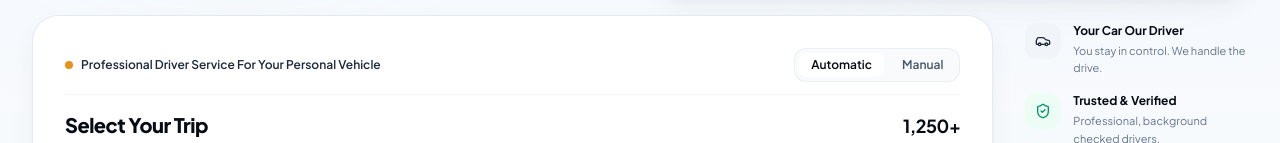
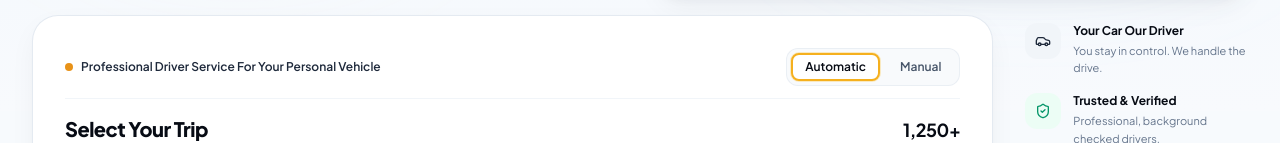
Before and after one commit to sarvexmarketing-hash/driverbeee, a React (Vite) app: page / in a window 1280 px wide. Shown: the part 496-639 px from the top of the page. Built offline with nearby package versions, Linux system fonts and the light colour scheme; no server answers; the database is empty.

Commit message:
style: add gold border to selected transmission button in booking card and modal

```diff
--- a/src/components/BookingCard.tsx
+++ b/src/components/BookingCard.tsx
@@ -34,10 +34,10 @@ export const BookingCard: React.FC<BookingCardProps> = ({
           <button
             type="button"
             onClick={() => updateBookingState({ transmission: 'automatic' })}
-            className={`px-3 py-1 text-xs font-semibold rounded-lg transition-all ${
+            className={`px-3 py-1 text-xs font-semibold rounded-lg transition-all border-2 ${
               bookingState.transmission === 'automatic'
-                ? 'bg-white text-navy-950 shadow-xs'
-                : 'text-navy-600 hover:text-navy-900'
+                ? 'bg-white text-navy-950 border-bee-500 ring-1 ring-bee-400/40 shadow-xs font-bold'
+                : 'border-transparent text-navy-600 hover:text-navy-900'
             }`}
           >
             Automatic
@@ -45,10 +45,10 @@ export const BookingCard: React.FC<BookingCardProps> = ({
           <button
             type="button"
             onClick={() => updateBookingState({ transmission: 'manual' })}
-            className={`px-3 py-1 text-xs font-semibold rounded-lg transition-all ${
+            className={`px-3 py-1 text-xs font-semibold rounded-lg transition-all border-2 ${
               bookingState.transmission === 'manual'
-                ? 'bg-white text-navy-950 shadow-xs'
-                : 'text-navy-600 hover:text-navy-900'
+                ? 'bg-white text-navy-950 border-bee-500 ring-1 ring-bee-400/40 shadow-xs font-bold'
+                : 'border-transparent text-navy-600 hover:text-navy-900'
             }`}
           >
             Manual
--- a/src/components/BookingModal.tsx
+++ b/src/components/BookingModal.tsx
@@ -31,6 +31,7 @@ export const BookingModal: React.FC<BookingModalProps> = ({
   );
   const [phone, setPhone] = useState('9845012345');
   const [carType, setCarType] = useState<'hatchback' | 'sedan' | 'suv'>((bookingState.carType as any) || 'sedan');
+  const [transmission, setTransmission] = useState<'automatic' | 'manual'>(bookingState.transmission || 'automatic');
   const [carPlate, setCarPlate] = useState('TS-03-MJ-4412');
   const [carModel, setCarModel] = useState('Honda City / Luxury Sedan');
   const [isProcessing, setIsProcessing] = useState(false);
@@ -41,6 +42,7 @@ export const BookingModal: React.FC<BookingModalProps> = ({
   // Synchronize delivery address when outstation destination or distance slab is selected
   useEffect(() => {
     if (isOpen) {
+      setTransmission(bookingState.transmission || 'automatic');
       if (bookingState.tripType === 'outside') {
         if (bookingState.outstationMode === 'distance') {
           setDeliveryAddress(`Destination (${bookingState.outstationDistanceRange || 'Distance Slab'})`);
@@ -148,7 +150,7 @@ export const BookingModal: React.FC<BookingModalProps> = ({
           `• Daily Service Window: 12 Hours (8:00 AM – 8:00 PM)`,
           `• Overtime Charges: ₹100 per hour beyond 12 hours`,
           `• Driver Night Stay: Client provides food & basic accommodation`,
-          `• Transmission: ${bookingState.transmission === 'automatic' ? 'Automatic' : 'Manual'}`,
+          `• Transmission: ${transmission === 'automatic' ? 'Automatic' : 'Manual'}`,
           `• Car Type: ${carType.toUpperCase()}`,
           `• Vehicle: ${carType.toUpperCase()} • ${carModel || 'Personal Car'} (${carPlate || 'TS-03-MJ-4412'})`,
           `• Booked For: ${forWhomStr}`,
@@ -165,7 +167,7 @@ export const BookingModal: React.FC<BookingModalProps> = ({
           `• Daily Service Window: 12 Hours (8:00 AM – 8:00 PM)`,
           `• Overtime Charges: ₹100 per hour beyond 12 hours`,
           `• Driver Night Stay: Client provides food & basic accommodation`,
-          `• Transmission: ${bookingState.transmission === 'automatic' ? 'Automatic' : 'Manual'}`,
+          `• Transmission: ${transmission === 'automatic' ? 'Automatic' : 'Manual'}`,
           `• Car Type: ${carType.toUpperCase()}`,
           `• Vehicle: ${carType.toUpperCase()} • ${carModel || 'Personal Car'} (${carPlate || 'TS-03-MJ-4412'})`,
           `• Booked For: ${forWhomStr}`,
@@ -179,7 +181,7 @@ export const BookingModal: React.FC<BookingModalProps> = ({
       bookingNotes = [
         `[WITHIN THE CITY TRIP (Warangal / Local)]`,
         `• Package Duration: ${bookingState.duration} Hours (${bookingState.duration === 2 ? '2-Hr Short Trip' : bookingState.duration === 4 ? '4-Hr Half Day' : bookingState.duration === 6 ? '6-Hr Extended' : '8-Hr Full Day'})`,
-        `• Transmission: ${bookingState.transmission === 'automatic' ? 'Automatic' : 'Manual'}`,
+        `• Transmission: ${transmission === 'automatic' ? 'Automatic' : 'Manual'}`,
         `• Car Type: ${carType.toUpperCase()}`,
         `• Vehicle: ${carType.toUpperCase()} • ${carModel || 'Personal Car'} (${carPlate || 'TS-03-MJ-4412'})`,
         `• Booked For: ${forWhomStr}`,
@@ -200,7 +202,7 @@ export const BookingModal: React.FC<BookingModalProps> = ({
         scheduleType: bookingState.scheduleType,
         date: bookingState.scheduleType === 'now' ? new Date().toISOString().split('T')[0] : bookingState.date,
         time: bookingState.scheduleType === 'now' ? 'Immediate (~30 mins)' : bookingState.time,
-        transmission: bookingState.transmission,
+        transmission: transmission,
         carModel: `${carType.toUpperCase()} • ${carModel || 'Personal Car'}`,
         carPlate: carPlate || 'TS-03-MJ-4412',
         forWhom: forWhomStr,
@@ -392,7 +394,7 @@ export const BookingModal: React.FC<BookingModalProps> = ({
               </div>
               <div className="flex justify-between">
                 <span className="text-navy-500">Transmission</span>
-                <span className="font-bold text-navy-950 capitalize">{bookingState.transmission} Drive</span>
+                <span className="font-bold text-navy-950 capitalize">{transmission} Drive</span>
               </div>
               <div className="flex justify-between pt-1 border-t border-navy-100">
                 <span className="text-navy-500 font-medium">Estimated Total</span>
@@ -462,7 +464,7 @@ export const BookingModal: React.FC<BookingModalProps> = ({
                 <div>
                   <span className="text-navy-400 font-medium block">Transmission</span>
                   <span className="font-bold text-navy-950 text-sm capitalize">
-                    {bookingState.transmission} Drive
+                    {transmission} Drive
                   </span>
                 </div>
               </div>
@@ -576,6 +578,40 @@ export const BookingModal: React.FC<BookingModalProps> = ({
                         <span className="text-[10px] text-navy-400 block truncate mt-0.5">
                           {type.example}
                         </span>
+                      </button>
+                    );
+                  })}
+                </div>
+              </div>
+
+              {/* Transmission Preference: Automatic | Manual with gold bordering */}
+              <div>
+                <span className="block text-[11px] font-bold uppercase tracking-wider text-navy-600 mb-1.5">
+                  Transmission Type
+                </span>
+                <div className="grid grid-cols-2 gap-2">
+                  {[
+                    { id: 'automatic' as const, label: 'Automatic' },
+                    { id: 'manual' as const, label: 'Manual' },
+                  ].map((t) => {
+                    const isSelected = transmission === t.id;
+                    return (
+                      <button
+                        key={t.id}
+                        type="button"
+                        onClick={() => setTransmission(t.id)}
+                        className={`py-2 px-3 rounded-xl border-2 text-center transition-all flex items-center justify-center gap-2 ${
+                          isSelected
+                            ? 'bg-bee-500/15 border-bee-500 text-navy-950 font-bold shadow-xs ring-1 ring-bee-400/40'
+                            : 'bg-white border-navy-200/90 text-navy-600 hover:bg-navy-50 font-medium'
+                        }`}
+                      >
+                        <span
+                          className={`w-2 h-2 rounded-full ${
+                            isSelected ? 'bg-bee-600' : 'bg-navy-300'
+                          }`}
+                        />
+                        <span className="text-xs font-semibold">{t.label} Transmission</span>
                       </button>
                     );
                   })}
```
